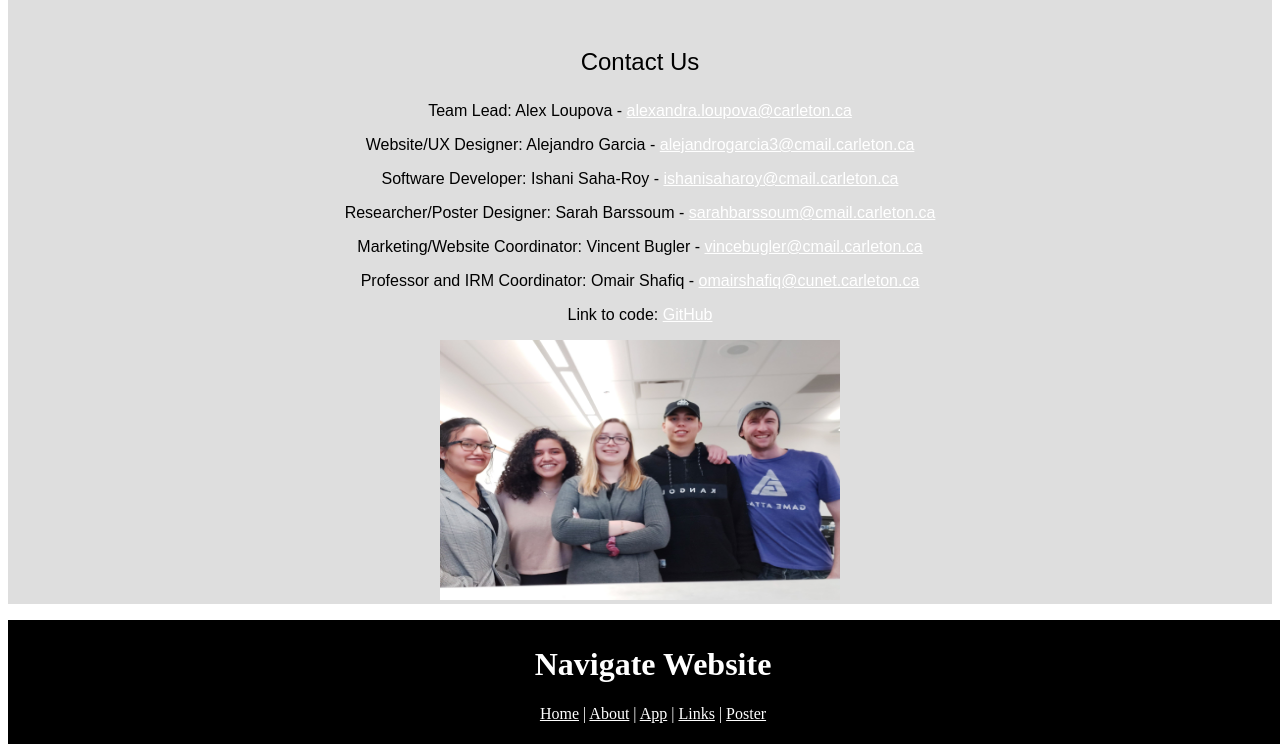
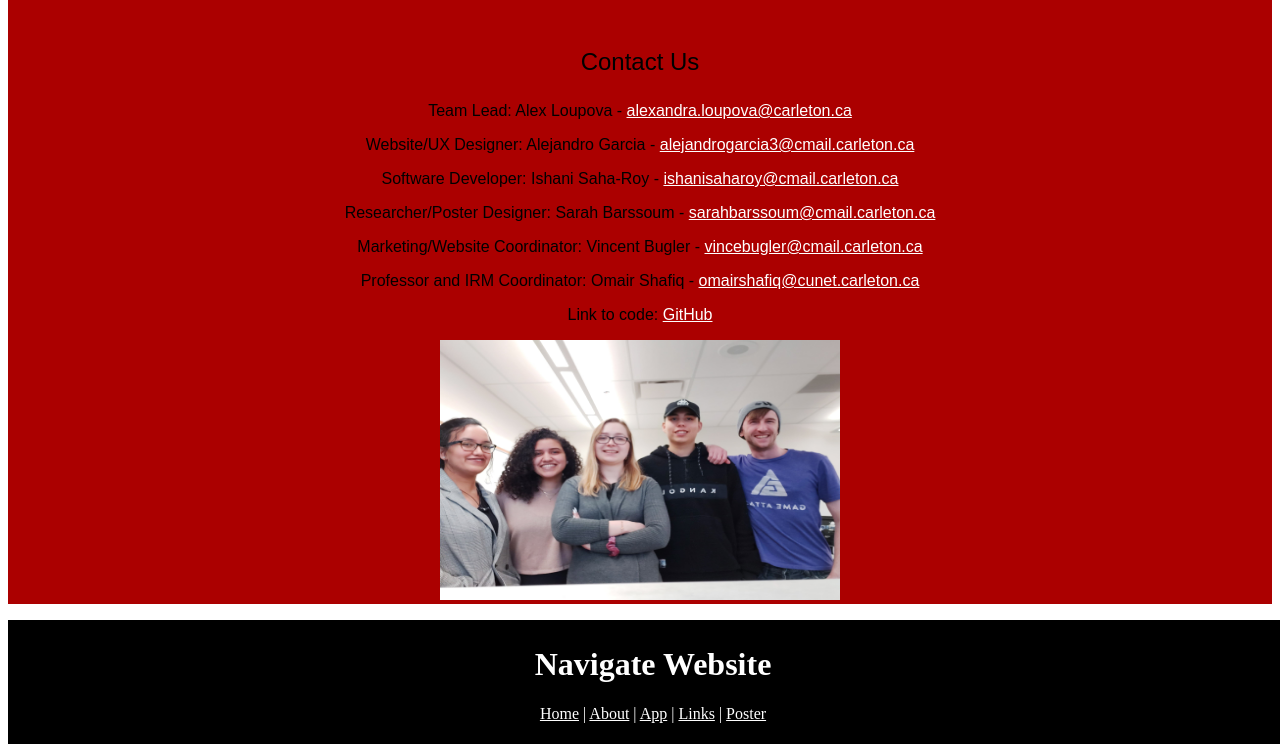
Before and after one commit to BibSearch/BibSearch.github.io, a plain HTML site: page Links.html in a window 1280 px wide. Shown: the part 675-1419 px from the top of the page. Drawn offline with Linux system fonts and the light colour scheme.

Commit message:
Update Links.html

```diff
--- a/Links.html
+++ b/Links.html
@@ -95,7 +95,7 @@ Professor and IRM Coordinator: Omair Shafiq -
 }
 
 #content {
-	background-color:#dedede;
+	background-color:#ab0000;
     width:100%;
     padding-top:5px;
 	font-family: Arial, Helvetica, sans-serif;
```
